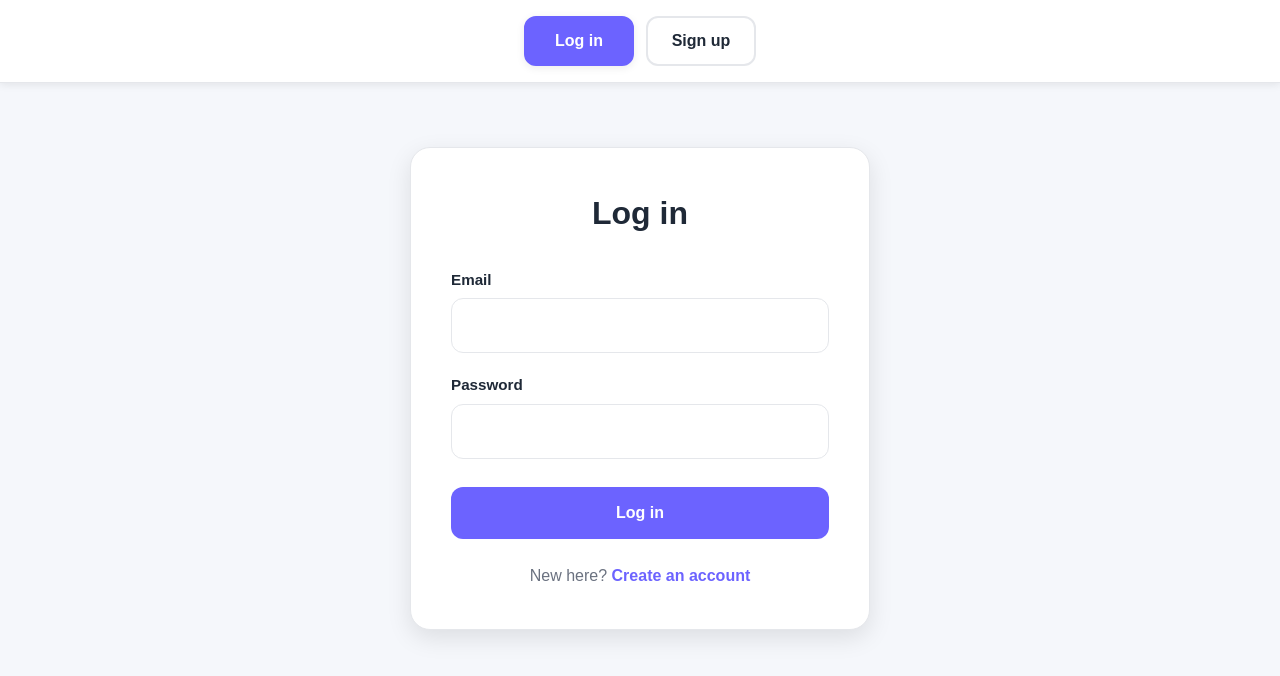
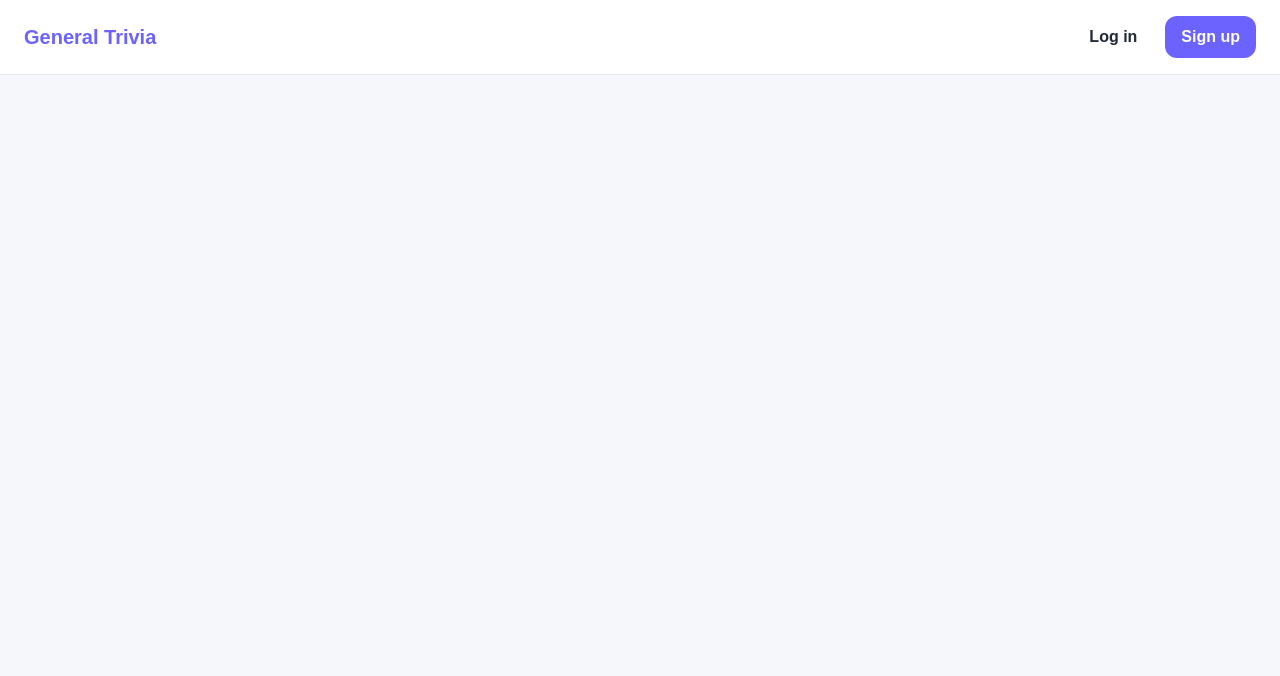
Before and after one commit to Eddie-Njeru1/CAPSTONE-Mod6-General-Trivia-App, a React (Vite) app in the folder client/: page / in a window 1280 px wide. Before the commit this address led to /login. Shown: the top 676 px of the page. Built offline with nearby package versions, Linux system fonts and the light colour scheme.

Commit message:
feat: full route map with landing, protected layout, admin and 404 routes

```diff
--- a/client/src/App.jsx
+++ b/client/src/App.jsx
@@ -1,52 +1,73 @@
-// App.jsx manages page navigation, displays the Navigation bar and shares login state (AuthProvider) and quiz score data (ScoreProvider) with all routes.
-// Public routes (/login, /signup) can be opened by anyone. Every other route is protected: ProtectedRoute redirects logged-out users to /login.
+// App.jsx
+// The route map for the whole app. It decides which page appears at which URL,
+// and who is allowed to see it.
+//
+//   Public (anyone):        /  (landing page), /login, /signup
+//   Logged-in users:        /home, /quiz, /results, /scoreboard, /dashboard
+//   Admins only:            /admin
+//   Anything else:          * (NotFoundPage)
+//
+// Logged-in pages are drawn inside AppLayout (side menu and avatar menu).
+// AuthProvider is the outermost wrapper so every page can call useAuth();
+// ScoreProvider shares the quiz score with the quiz, results and scoreboard pages.
 
-import { Routes, Route } from 'react-router-dom' // get routing components
-import { AuthProvider } from './context/AuthProvider' // manages login state (user, token, login, signup, logout)
-import { ScoreProvider } from './context/ScoreContext' // manages quiz scores
-import NavBar from './components/NavBar' // gets navigation bar component
+import { Routes, Route } from 'react-router-dom' // routing components
+import { AuthProvider } from './context/AuthProvider' // login state: user, token, isAdmin, login, logout
+import { ScoreProvider } from './context/ScoreContext' // quiz score state
 import ProtectedRoute from './components/ProtectedRoute' // only lets logged-in users through
+import AdminRoute from './components/AdminRoute' // only lets admins through (built by Eddie)
+import AppLayout from './components/layout/AppLayout' // side menu + avatar menu shell
 
-// Import page components
+// Public pages
+import LandingPage from './pages/LandingPage'
+import LoginPage from './pages/LoginPage'
+import SignupPage from './pages/SignupPage'
+import NotFoundPage from './pages/NotFoundPage'
+
+// Logged-in pages
 import HomePage from './pages/HomePage'
 import QuizPage from './pages/QuizPage'
 import ResultsPage from './pages/ResultsPage'
 import ScoreboardPage from './pages/ScoreboardPage'
-import LoginPage from './pages/LoginPage'
-import SignupPage from './pages/SignupPage'
 import DashboardPage from './pages/DashboardPage'
 
+// Admin page
+import AdminPage from './pages/AdminPage'
 
-// Define main App component that brings the navigation bar, page routes, shared login state and shared quiz score state
 function App() {
   return (
-    // AuthProvider is the outermost wrapper so NavBar and every page can call useAuth().
     <AuthProvider>
       <ScoreProvider>
-        <NavBar /> {/* Display the navigation bar across all pages*/}
-        <div className="container">
-          <Routes> {/* Map each URL path to its page component*/}
+        <Routes>
+          {/* Public routes: anyone can open these. The landing page sends
+              logged-in users on to /home by itself. */}
+          <Route path="/" element={<LandingPage />} />
+          <Route path="/login" element={<LoginPage />} />
+          <Route path="/signup" element={<SignupPage />} />
 
-            {/* Public routes: anyone can open these, logged in or not. */}
-            <Route path="/login" element={<LoginPage />} />
-            <Route path="/signup" element={<SignupPage />} />
-
-            {/* Protected routes: ProtectedRoute wraps them all. Logged-out users are sent to /login,
-                and after logging in they return to the page they asked for. */}
-            <Route element={<ProtectedRoute />}>
-              <Route path="/" element={<HomePage />} />
+          {/* Logged-in routes. ProtectedRoute redirects logged-out users to /login
+              (and brings them back afterwards). AppLayout adds the side menu. */}
+          <Route element={<ProtectedRoute />}>
+            <Route element={<AppLayout />}>
+              <Route path="/home" element={<HomePage />} />
               <Route path="/quiz" element={<QuizPage />} />
               <Route path="/results" element={<ResultsPage />} />
               <Route path="/scoreboard" element={<ScoreboardPage />} />
               <Route path="/dashboard" element={<DashboardPage />} />
+
+              {/* Admin-only route: AdminRoute sends everyone who is not an admin to /home. */}
+              <Route element={<AdminRoute />}>
+                <Route path="/admin" element={<AdminPage />} />
+              </Route>
             </Route>
+          </Route>
 
-          </Routes>
-        </div>
+          {/* Any URL that matches nothing above */}
+          <Route path="*" element={<NotFoundPage />} />
+        </Routes>
       </ScoreProvider>
     </AuthProvider>
   )
 }
 
-// Make the App component available to other files
 export default App
```
